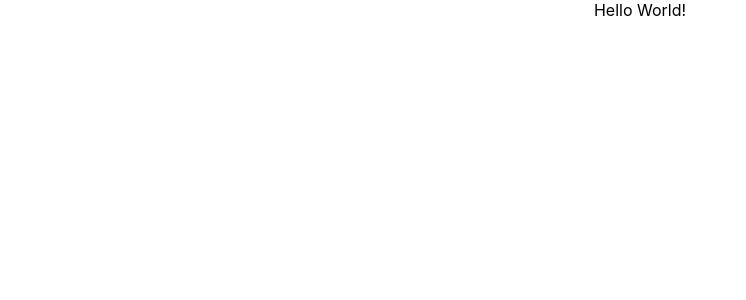
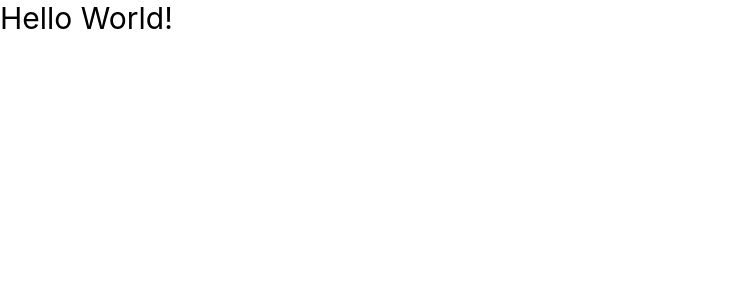
Before and after one commit to theniaK/FacebookCloneUI, a React (Create React App) app in the folder facebook-clone-ui/: page / in a window 1280 px wide. Shown: the top 300 px of the page, without its empty margins (0-746 px from the left). Built offline with nearby package versions, Linux system fonts and the light colour scheme.

Commit message:
made @material-ui work

```diff
--- a/facebook-clone-ui/package.json
+++ b/facebook-clone-ui/package.json
@@ -3,8 +3,7 @@
   "version": "0.1.0",
   "private": true,
   "dependencies": {
-    "@material-ui/core": "4.12.1",
-    "@material-ui/icons": "4.11.2",
+    "@material-ui/core": "^4.12.4",
     "@testing-library/jest-dom": "^5.16.5",
     "@testing-library/react": "^13.3.0",
     "@testing-library/user-event": "^13.5.0",
--- a/facebook-clone-ui/src/Header/Header.tsx
+++ b/facebook-clone-ui/src/Header/Header.tsx
@@ -1,7 +1,15 @@
+import { makeStyles } from "@material-ui/core/styles";
+
+const useStyles = makeStyles(() =>({
+  header:{
+    fontSize: "30px"
+  }
+}))
 
 export function Header() {
+  const classes = useStyles();
     return (
-      <div className="App">
+      <div className={classes.header}>
         <div>Hello World!</div>
       </div>
     );
```
Also changed, not shown: 1 other file (tests, documents, lock files or other folders).
